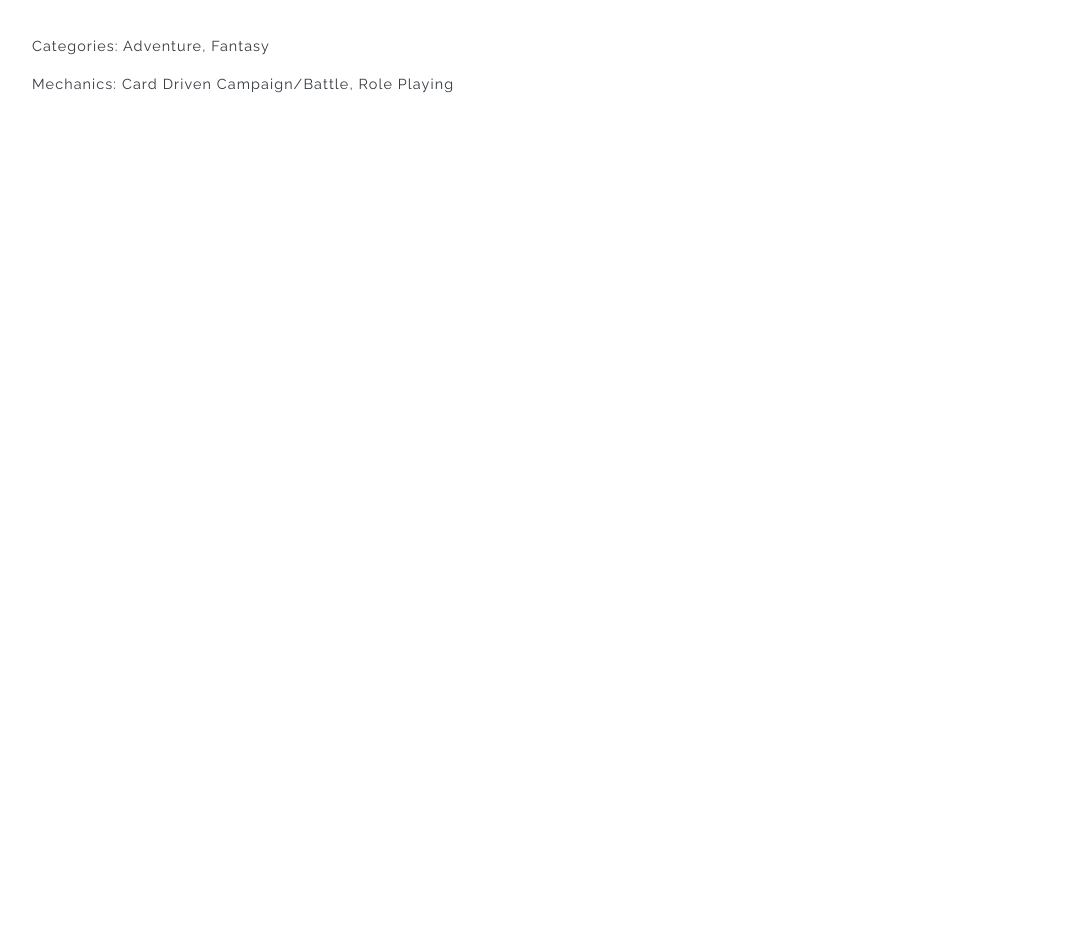
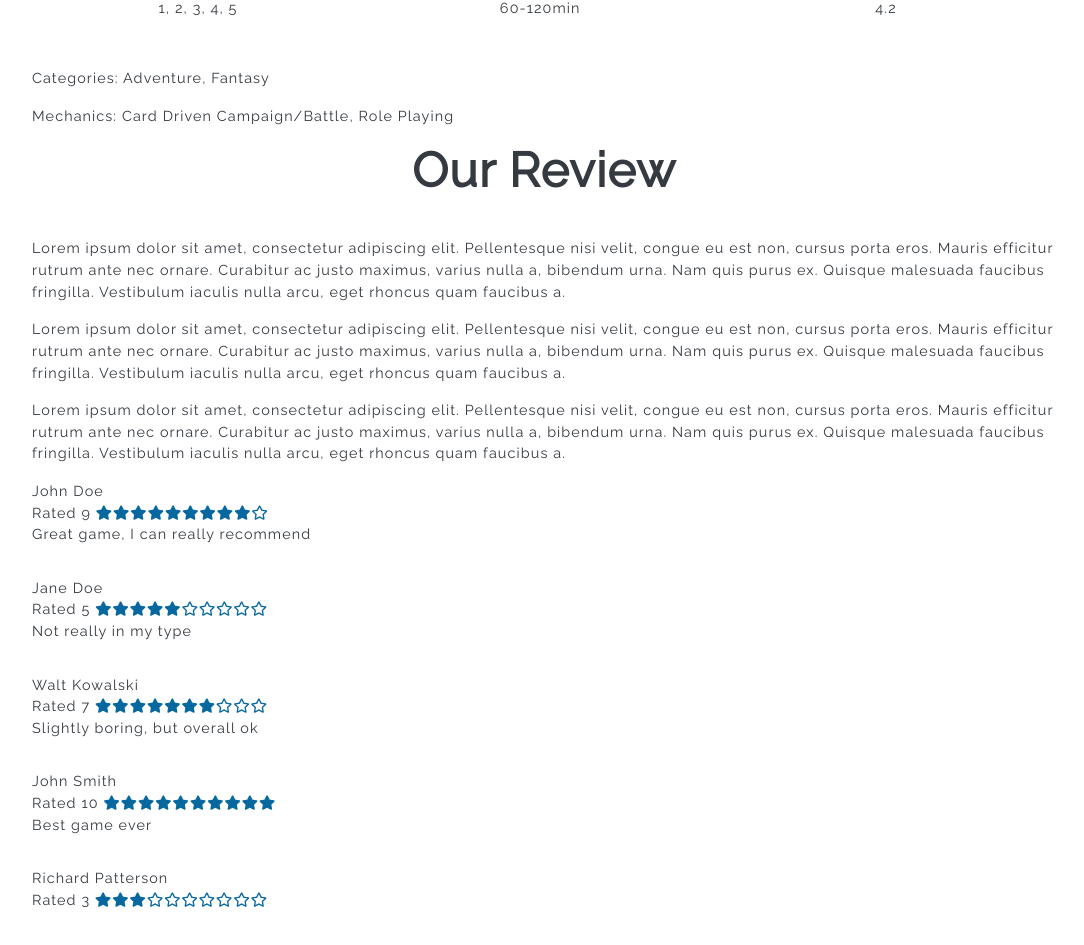
Before and after one commit to PatrykIwasieczko/Board-games-portal, a React (Create React App) app in the folder client/: page /game/1 in a window 1280 px wide. Shown: the part 333-1278 px from the top of the page, without its empty margins (96-1180 px from the left). Before the commit the page ends 800 px from the top, so only its background shows below. Built offline with nearby package versions, Linux system fonts and the light colour scheme.

Commit message:
Add basics of Comment component

```diff
--- a/client/public/index.html
+++ b/client/public/index.html
@@ -8,6 +8,10 @@
         <meta
             name="description"
             content="Web site created using create-react-app"
+        />
+        <link
+            rel="stylesheet"
+            href="https://cdnjs.cloudflare.com/ajax/libs/font-awesome/5.11.2/css/all.min.css"
         />
         <link
             href="https://fonts.googleapis.com/css?family=Raleway"
--- a/client/src/App.scss
+++ b/client/src/App.scss
@@ -54,6 +54,10 @@ a {
 
 .justify {
     text-align: justify;
+}
+
+.primary-dark {
+    color: $primary-dark-color;
 }
 
 // Utils
--- /dev/null
+++ b/client/src/components/Comment.js
@@ -0,0 +1,25 @@
+import React from "react";
+import Heading from "./Heading";
+import Paragraph from "./Paragraph";
+
+const Comment = (props) => {
+    const filledStars = [...Array(props.rating)].map((e, i) => (
+        <i key={i} className="fas fa-star primary-dark"></i>
+    ));
+    const emptyStars = [...Array(10 - props.rating)].map((e, i) => (
+        <i key={i} className="far fa-star primary-dark"></i>
+    ));
+
+    return (
+        <div>
+            <Paragraph>{props.author}</Paragraph>
+            <Paragraph>
+                Rated {props.rating} {filledStars}
+                {emptyStars}
+            </Paragraph>
+            <Paragraph styles="mb-2">{props.text}</Paragraph>
+        </div>
+    );
+};
+
+export default Comment;
--- /dev/null
+++ b/client/src/components/Review.js
@@ -0,0 +1,38 @@
+import React from "react";
+import Paragraph from "./Paragraph";
+import Heading from "./Heading";
+
+const Review = () => {
+    return (
+        <div>
+            <Heading>Our Review</Heading>
+            <img src="" alt="" />
+            <Paragraph styles="mb-1">
+                Lorem ipsum dolor sit amet, consectetur adipiscing elit.
+                Pellentesque nisi velit, congue eu est non, cursus porta eros.
+                Mauris efficitur rutrum ante nec ornare. Curabitur ac justo
+                maximus, varius nulla a, bibendum urna. Nam quis purus ex.
+                Quisque malesuada faucibus fringilla. Vestibulum iaculis nulla
+                arcu, eget rhoncus quam faucibus a.
+            </Paragraph>
+            <Paragraph styles="mb-1">
+                Lorem ipsum dolor sit amet, consectetur adipiscing elit.
+                Pellentesque nisi velit, congue eu est non, cursus porta eros.
+                Mauris efficitur rutrum ante nec ornare. Curabitur ac justo
+                maximus, varius nulla a, bibendum urna. Nam quis purus ex.
+                Quisque malesuada faucibus fringilla. Vestibulum iaculis nulla
+                arcu, eget rhoncus quam faucibus a.
+            </Paragraph>
+            <Paragraph styles="mb-1">
+                Lorem ipsum dolor sit amet, consectetur adipiscing elit.
+                Pellentesque nisi velit, congue eu est non, cursus porta eros.
+                Mauris efficitur rutrum ante nec ornare. Curabitur ac justo
+                maximus, varius nulla a, bibendum urna. Nam quis purus ex.
+                Quisque malesuada faucibus fringilla. Vestibulum iaculis nulla
+                arcu, eget rhoncus quam faucibus a.
+            </Paragraph>
+        </div>
+    );
+};
+
+export default Review;
--- a/client/src/dummy-data.js
+++ b/client/src/dummy-data.js
@@ -140,3 +140,27 @@ export const DATA = [
         players: [2, 3, 4, 5],
     },
 ];
+
+export const COMMENTS = [
+    {
+        author: "John Doe",
+        text: "Great game, I can really recommend",
+        rating: 9,
+    },
+    { author: "Jane Doe", text: "Not really in my type", rating: 5 },
+    {
+        author: "Walt Kowalski",
+        text: "Slightly boring, but overall ok",
+        rating: 7,
+    },
+    {
+        author: "John Smith",
+        text: "Best game ever",
+        rating: 10,
+    },
+    {
+        author: "Richard Patterson",
+        text: "",
+        rating: 3,
+    },
+];
--- a/client/src/pages/DetailsPage.js
+++ b/client/src/pages/DetailsPage.js
@@ -4,11 +4,13 @@ import React, { useEffect, useState } from "react";
 // Components
 import Container from "../components/Container";
 // import Heading from "../components/Heading";
-import Card from "../components/GameCard";
+import GameCard from "../components/GameCard";
 
 // DATA
-import { DATA } from "../dummy-data";
+import { DATA, COMMENTS } from "../dummy-data";
 import Paragraph from "../components/Paragraph";
+import Review from "../components/Review";
+import Comment from "../components/Comment";
 
 const DetailsPage = (props) => {
     const [game, setGame] = useState();
@@ -22,11 +24,13 @@ const DetailsPage = (props) => {
         setLoading(false);
     }, [props.match.params.id, game]);
     return (
-        <Container>
+        <>
             {loading ? (
                 <Paragraph>Loading...</Paragraph>
             ) : (
-                <Card
+                <Container>
+                    <GameCard
+                        styles="pt-2"
                         title={game.title}
                         ourRating={game.ourRating}
                         playersRating={game.playersRating}
@@ -36,8 +40,18 @@ const DetailsPage = (props) => {
                         categories={game.categories}
                         mechanics={game.mechanics}
                     />
+                    <Review />
+                    {COMMENTS.map((comment) => (
+                        <Comment
+                            key={comment.text}
+                            author={comment.author}
+                            text={comment.text}
+                            rating={comment.rating}
+                        />
+                    ))}
+                </Container>
             )}
-        </Container>
+        </>
     );
 };
 
```
Lines whose indentation alone changed are shown as unchanged.
